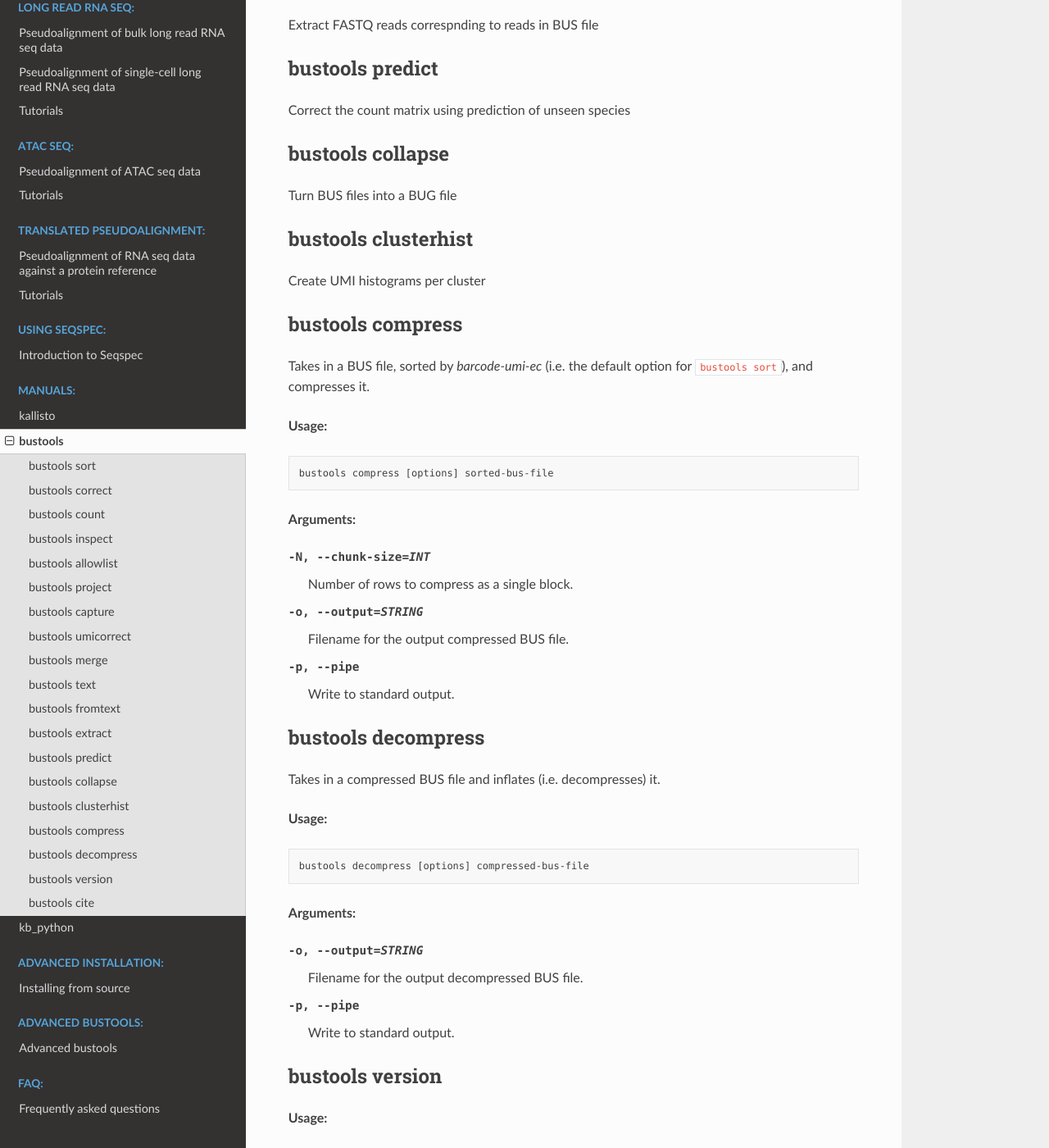
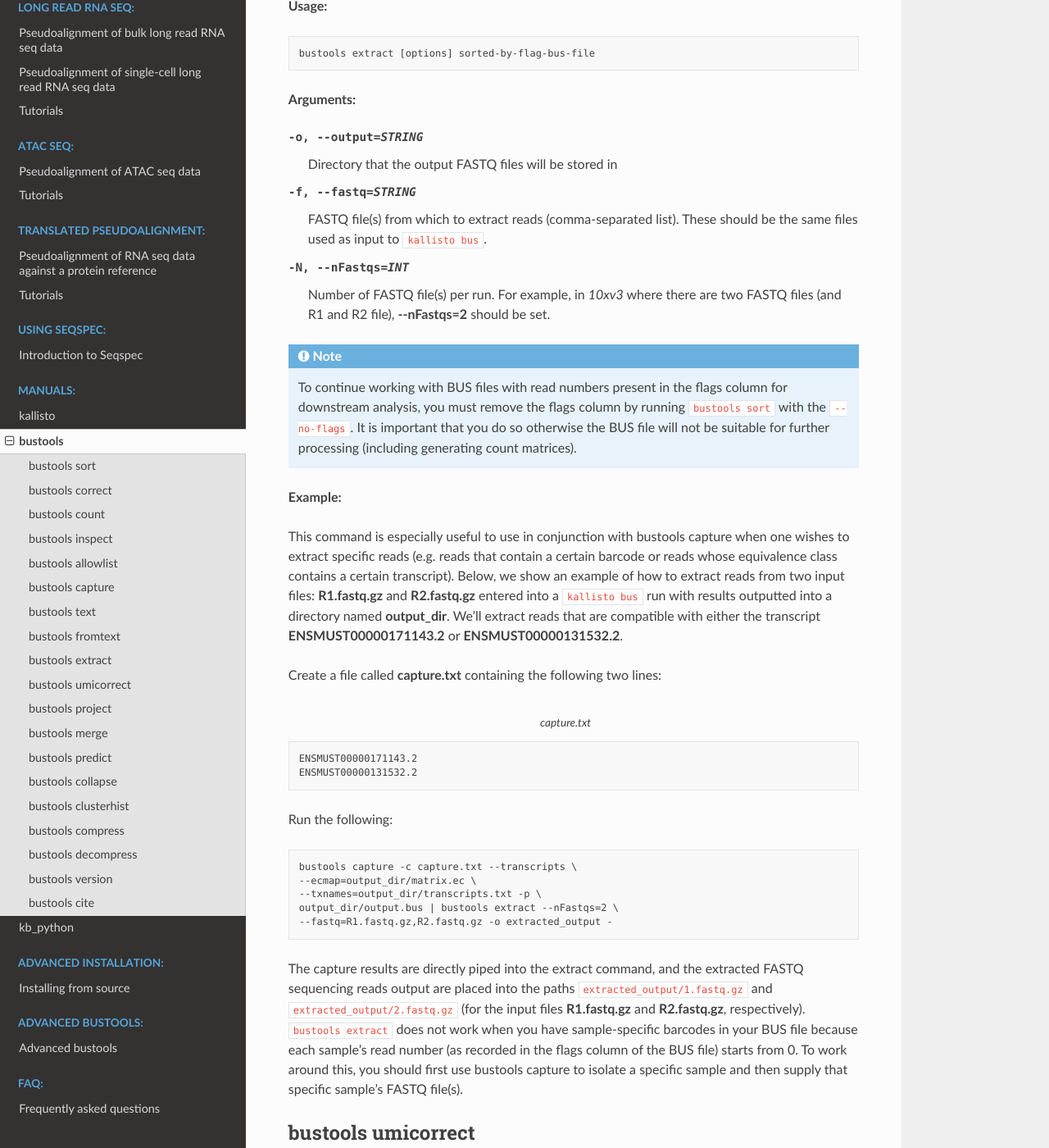
Before and after one commit to pachterlab/kb_docs, a Sphinx documentation site: the page built from docs/source/manuals/bustools.rst, in a window 1280 px wide and 1400 px high, scrolled down 9482 px. Shown: the whole window at 82% size. Built offline with Sphinx 7.4.7 and the Read the Docs theme 2.0.0, drawn with Linux system fonts in a browser that asks for light colours; some of the changed text lies outside the part shown.

Commit message:
Update bustools.rst

```diff
--- a/docs/source/manuals/bustools.rst
+++ b/docs/source/manuals/bustools.rst
@@ -336,9 +323,81 @@
 
 -p, --pipe  Write to standard output.
 
+
 bustools extract
 ^^^^^^^^^^^^^^^^^^^^
-Extract FASTQ reads correspnding to reads in BUS file
+Extracts FASTQ reads corresponding to reads in BUS file.
+
+This will extract the successfully mapped sequencing reads from the input FASTQ files that were processed with kallisto bus with the **-n** (**--num**) option, which places the read number (zero-indexed) in the flags column of the BUS file. Although BUS files with read numbers present in the flags column should not be used for downstream quantification, they can be used by **bustools extract** to extract the original sequencing reads (as well as by **bustools text** to view the sequencing read number along with the barcode, UMI, and equivalence class).
+
+Note: The BUS file must be sorted by flag. The output BUS file directly from kallisto should already be sorted by flag, but, if not, one can use apply ``bustools sort --flag`` on the BUS file.
+
+**Usage:**
+
+
+.. code-block:: text
+
+   bustools extract [options] sorted-by-flag-bus-file
+
+**Arguments:**
+
+
+-o, --output=STRING  Directory that the output FASTQ files will be stored in
+
+-f, --fastq=STRING  FASTQ file(s) from which to extract reads (comma-separated list). These should be the same files used as input to ``kallisto bus``.
+
+-N, --nFastqs=INT  Number of FASTQ file(s) per run. For example, in *10xv3* where there are two FASTQ files (and R1 and R2 file), **--nFastqs=2** should be set.
+
+
+.. note::
+
+  To continue working with BUS files with read numbers present in the flags column for downstream analysis, you must remove the flags column by running ``bustools sort`` with the ``--no-flags``. It is important that you do so otherwise the BUS file will not be suitable for further processing (including generating count matrices).
+
+
+**Example:**
+
+This command is especially useful to use in conjunction with bustools capture when one wishes to extract specific reads (e.g. reads that contain a certain barcode or reads whose equivalence class contains a certain transcript). Below, we show an example of how to extract reads from two input files: **R1.fastq.gz** and **R2.fastq.gz** entered into a ``kallisto bus`` run with results outputted into a directory named **output_dir**. We’ll extract reads that are compatible with either the transcript **ENSMUST00000171143.2** or **ENSMUST00000131532.2**.
+
+Create a file called **capture.txt** containing the following two lines:
+
+.. code-block:: text
+  :caption: capture.txt
+
+  ENSMUST00000171143.2
+  ENSMUST00000131532.2
+
+Run the following:
+
+.. code-block:: text
+
+  bustools capture -c capture.txt --transcripts \
+  --ecmap=output_dir/matrix.ec \
+  --txnames=output_dir/transcripts.txt -p \
+  output_dir/output.bus | bustools extract --nFastqs=2 \
+  --fastq=R1.fastq.gz,R2.fastq.gz -o extracted_output -
+
+
+The capture results are directly piped into the extract command, and the extracted FASTQ sequencing reads output are placed into the paths ``extracted_output/1.fastq.gz`` and ``extracted_output/2.fastq.gz`` (for the input files **R1.fastq.gz** and **R2.fastq.gz**, respectively). ``bustools extract`` does not work when you have sample-specific barcodes in your BUS file because each sample’s read number (as recorded in the flags column of the BUS file) starts from 0. To work around this, you should first use bustools capture to isolate a specific sample and then supply that specific sample’s FASTQ file(s).
+
+
+bustools umicorrect
+^^^^^^^^^^^^^^^^^^^^
+Error correct the UMIs in a BUS file
+
+
+
+
+bustools project
+^^^^^^^^^^^^^^^^^^^^
+Project a BUS file to gene sets
+
+
+bustools merge
+^^^^^^^^^^^^^^^^^^^^
+Merge bus files from same experiment
+
+
+
 
 bustools predict
 ^^^^^^^^^^^^^^^^^^^^
```
Also changed, not shown: other parts of docs/source/manuals/bustools.rst (+0 -13 lines).
